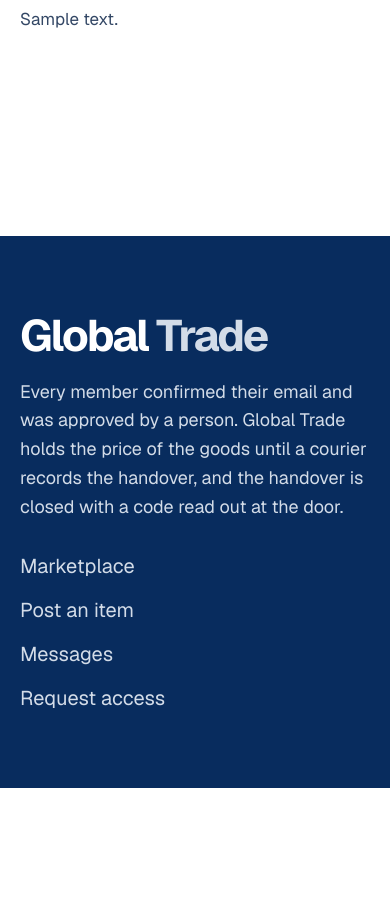
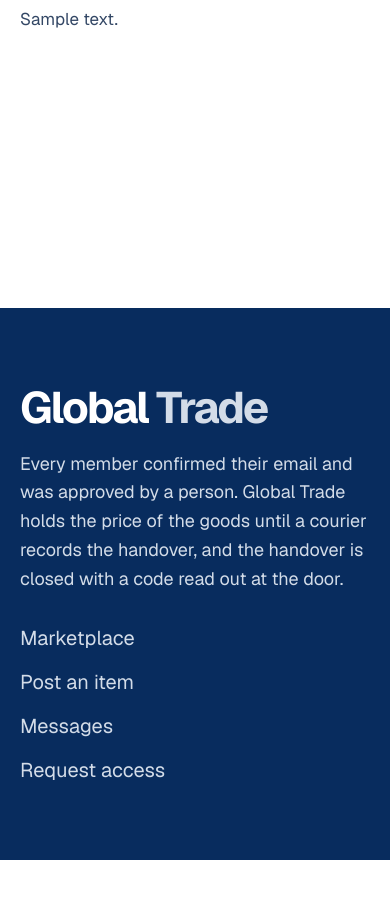
Before and after one commit to nepes2008j-max/logistic, a Flask app: page /item/1 in a window 390 px wide. Shown: the part 1546-2466 px from the top of the page. Before the commit the page ends 2334 px from the top, so only its background shows below. Run offline with Flask 3, Linux system fonts and the light colour scheme; tables that the repository leaves empty hold one stand-in row (values such as "Sample post"); grey boxes marked "Sample" are stand-in pictures; some libraries are stand-ins or nearby versions.

Commit message:
Stop short pages stranding the footer, and give empty states a way out
.page-main had min-height: 60vh, which on /orders and the 404 left roughly
170px of white between the last content and the footer — the footer read as
floating in the middle of the page rather than ending it. It now fills the
viewport less the masthead, and less the tab bar as well on a phone.
Measured after: 30px of trailing white at 390x844, which is the content's own
padding. dvh rather than vh, because vh is the address-bar-less height on a
phone browser and would have made every page scroll for nothing; chat.css
already had to learn that.

The two empty states on /orders were a bare sentence in a grey box with no
action — "You have not ordered anything yet." on the one page a new member
reaches with nothing on it, and no way from there to a listing. They now use
the marketplace's own .state component, which was already built and styled:
a mark, a heading, a sentence explaining what will appear, and a button.
Buying offers Browse listings, selling offers Post an item.

The floating "Ask about this item" launcher is fixed and nothing reserved its
height, so it sat on top of whatever was at the foot of the page — the
Reviews heading, the price caveat, a footer link. It is opaque navy with no
shadow by design, so it read as a rendering fault rather than as floating.
The content column now ends above it.

153 checks pass.

Co-Authored-By: Claude Opus 5 <noreply@anthropic.com>

```diff
--- a/static/css/base.css
+++ b/static/css/base.css
@@ -465,8 +465,22 @@ textarea:focus-visible,
 
 .page-main {
     display: block;
-    min-height: 60vh;
+    /* 60vh left a short page — /orders, the 404 — with a band of empty white
+       between the last content and the footer, so the footer read as
+       stranded rather than as the bottom of the page. Filling the viewport
+       less the masthead pushes it to the bottom where it belongs.
+
+       dvh, not vh: on a phone browser vh is the address-bar-less height, so
+       the page would be taller than the screen and scroll for no reason.
+       chat.css learned this already. */
+    min-height: calc(100dvh - var(--nav-h));
     padding-bottom: var(--s11);
+}
+@media (max-width: 820px) {
+    /* Shorter masthead, and the tab bar takes a bite out of the bottom. */
+    .page-main {
+        min-height: calc(100dvh - var(--nav-h-phone) - var(--tabbar-h));
+    }
 }
 
 /* --------------------------------------------------------------------------
--- a/static/css/style.css
+++ b/static/css/style.css
@@ -2129,6 +2129,15 @@
 }
 .ai-expert-form .auth-btn { min-height: 44px; padding-inline: var(--s4); }
 
+/* The launcher is fixed and nothing reserved its height, so it sat on top of
+   whatever happened to be at the foot of the page — the Reviews heading, the
+   price caveat, a footer link. It is an opaque navy pill with no shadow
+   (--pop is none by design), so it did not read as floating above the page;
+   it read as a rendering fault. The content column now ends above it. */
+body:has(.ai-expert-launcher) .page-main {
+    padding-bottom: calc(var(--s11) + 72px);
+}
+
 .ai-expert-launcher {
     position: fixed;
     right: var(--s6);
```
Also changed, not shown: templates/orders.html (+19 -2 lines).
